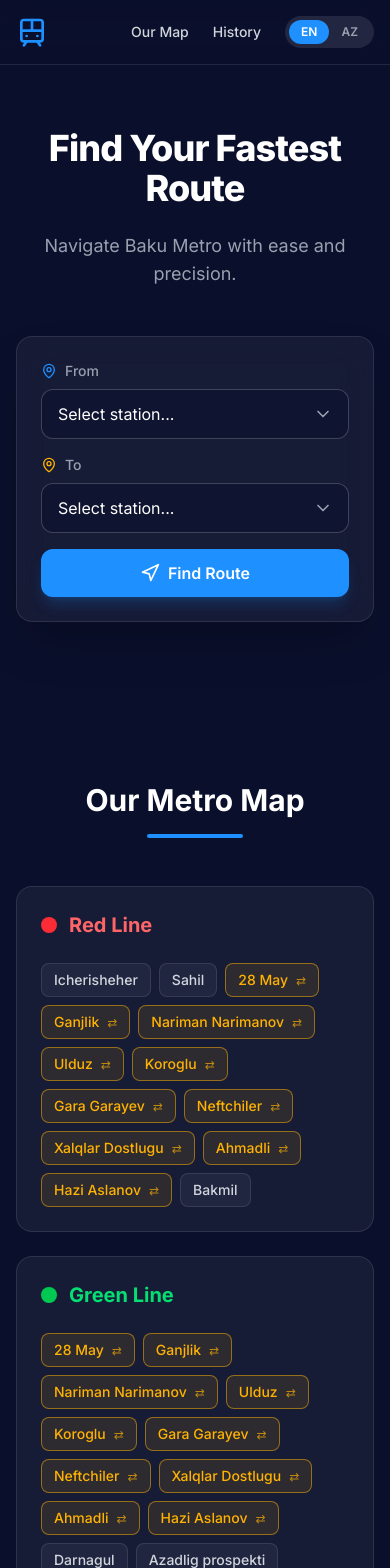
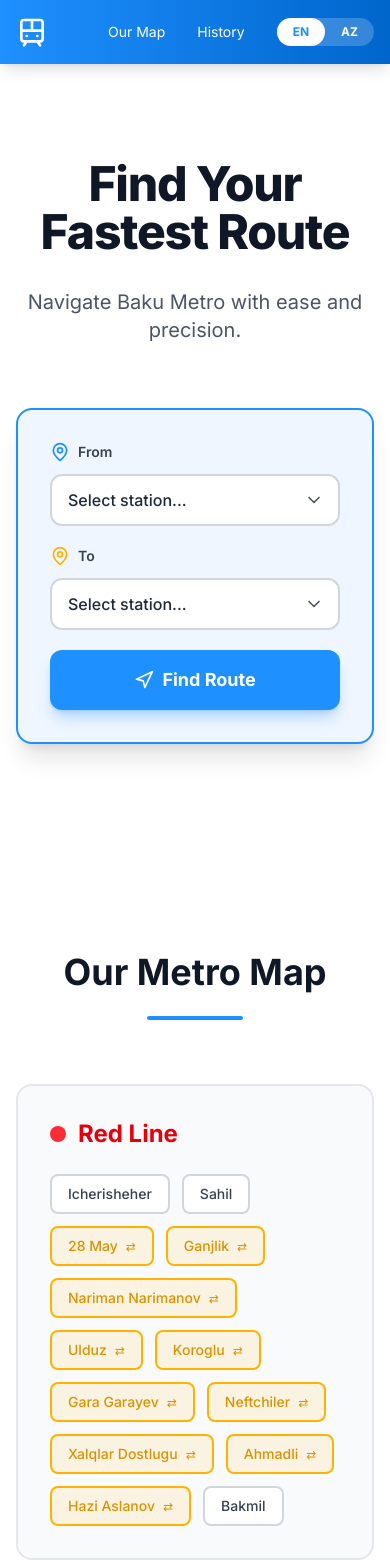
Before and after one commit to Rasul-annaghi/Metro-route-planner, a React (Vite) app: page / in a window 390 px wide. Shown: the top 1568 px of the page. Built offline with nearby package versions, Linux system fonts and the light colour scheme.

Commit message:
Initial Changes

```diff
--- a/src/App.tsx
+++ b/src/App.tsx
@@ -18,7 +18,7 @@ export default function App() {
 
   return (
     <LanguageProvider>
-      <div className="min-h-screen bg-[#0A0F2C] font-sans selection:bg-[#1E90FF]/30">
+      <div className="min-h-screen bg-white font-sans selection:bg-[#1E90FF]/30">
         <Navbar />
         <main>
           <Hero onRouteFound={handleRouteFound} />
@@ -28,7 +28,7 @@ export default function App() {
           <MetroMap />
           <History />
         </main>
-        <footer className="py-8 text-center text-gray-500 text-sm border-t border-white/10 mt-12">
+        <footer className="py-8 text-center text-gray-600 text-sm border-t border-gray-200 mt-12">
           &copy; {new Date().getFullYear()} Baku Metro Route Planner. All rights reserved.
         </footer>
       </div>
--- a/src/components/Hero.tsx
+++ b/src/components/Hero.tsx
@@ -39,35 +39,35 @@ export const Hero: React.FC<HeroProps> = ({ onRouteFound }) => {
 
   const renderOptions = (group: typeof stations) => {
     return group.map(s => (
-      <option key={s.id} value={s.id} className="bg-[#0A0F2C] text-white">
+      <option key={s.id} value={s.id} className="bg-white text-gray-800">
         {lang === 'en' ? s.nameEn : s.nameAz}
       </option>
     ));
   };
 
   return (
-    <section id="hero" className="pt-32 pb-20 px-4 sm:px-6 lg:px-8 max-w-7xl mx-auto min-h-[80vh] flex flex-col justify-center">
-      <div className="text-center max-w-3xl mx-auto mb-12">
-        <h1 className="text-4xl sm:text-5xl md:text-6xl font-extrabold text-white mb-6 tracking-tight">
+    <section id="hero" className="pt-40 pb-32 px-4 sm:px-6 lg:px-8 max-w-7xl mx-auto min-h-[90vh] flex flex-col justify-center relative">
+      <div className="text-center max-w-3xl mx-auto mb-16 relative z-10">
+        <h1 className="text-5xl sm:text-6xl md:text-7xl font-extrabold text-gray-900 mb-8 tracking-tight">
           {t.heroTitle}
         </h1>
-        <p className="text-lg sm:text-xl text-gray-400">
+        <p className="text-xl sm:text-2xl text-gray-600">
           {t.heroSubtitle}
         </p>
       </div>
 
-      <div className="max-w-4xl mx-auto w-full bg-white/5 backdrop-blur-lg border border-white/10 rounded-2xl p-6 sm:p-8 shadow-2xl">
-        <form onSubmit={handleSearch} className="flex flex-col md:flex-row gap-4 items-end">
+      <div className="max-w-4xl mx-auto w-full bg-blue-50 border-2 border-[#1E90FF] rounded-2xl p-8 sm:p-10 shadow-xl relative z-10">
+        <form onSubmit={handleSearch} className="flex flex-col md:flex-row gap-5 items-end">
           <div className="flex-1 w-full">
-            <label className="block text-sm font-medium text-gray-400 mb-2 flex items-center gap-2">
-              <MapPin className="w-4 h-4 text-[#1E90FF]" />
+            <label className="block text-sm font-semibold text-gray-700 mb-3 flex items-center gap-2">
+              <MapPin className="w-5 h-5 text-[#1E90FF]" />
               {t.fromLabel}
             </label>
             <div className="relative">
               <select
                 value={from}
                 onChange={(e) => setFrom(e.target.value)}
-                className="w-full bg-[#0A0F2C]/50 border border-white/20 rounded-xl px-4 py-3 text-white focus:outline-none focus:ring-2 focus:ring-[#1E90FF] focus:border-transparent transition-all appearance-none"
+                className="w-full bg-white border-2 border-gray-300 rounded-xl px-4 py-3 text-gray-800 focus:outline-none focus:ring-2 focus:ring-[#1E90FF] focus:border-transparent transition-all appearance-none font-medium"
                 required
               >
                 <option value="" disabled className="text-gray-500">{t.selectStation}</option>
@@ -75,20 +75,20 @@ export const Hero: React.FC<HeroProps> = ({ onRouteFound }) => {
                 <optgroup label={t.lineGreen}>{renderOptions(greenStations)}</optgroup>
                 <optgroup label={t.linePurple}>{renderOptions(purpleStations)}</optgroup>
               </select>
-              <ChevronDown className="absolute right-4 top-1/2 -translate-y-1/2 w-5 h-5 text-gray-400 pointer-events-none" />
+              <ChevronDown className="absolute right-4 top-1/2 -translate-y-1/2 w-5 h-5 text-gray-600 pointer-events-none" />
             </div>
           </div>
 
           <div className="flex-1 w-full">
-            <label className="block text-sm font-medium text-gray-400 mb-2 flex items-center gap-2">
-              <MapPin className="w-4 h-4 text-[#FFB300]" />
+            <label className="block text-sm font-semibold text-gray-700 mb-3 flex items-center gap-2">
+              <MapPin className="w-5 h-5 text-[#FFB300]" />
               {t.toLabel}
             </label>
             <div className="relative">
               <select
                 value={to}
                 onChange={(e) => setTo(e.target.value)}
-                className="w-full bg-[#0A0F2C]/50 border border-white/20 rounded-xl px-4 py-3 text-white focus:outline-none focus:ring-2 focus:ring-[#1E90FF] focus:border-transparent transition-all appearance-none"
+                className="w-full bg-white border-2 border-gray-300 rounded-xl px-4 py-3 text-gray-800 focus:outline-none focus:ring-2 focus:ring-[#1E90FF] focus:border-transparent transition-all appearance-none font-medium"
                 required
               >
                 <option value="" disabled className="text-gray-500">{t.selectStation}</option>
@@ -96,13 +96,13 @@ export const Hero: React.FC<HeroProps> = ({ onRouteFound }) => {
                 <optgroup label={t.lineGreen}>{renderOptions(greenStations)}</optgroup>
                 <optgroup label={t.linePurple}>{renderOptions(purpleStations)}</optgroup>
               </select>
-              <ChevronDown className="absolute right-4 top-1/2 -translate-y-1/2 w-5 h-5 text-gray-400 pointer-events-none" />
+              <ChevronDown className="absolute right-4 top-1/2 -translate-y-1/2 w-5 h-5 text-gray-600 pointer-events-none" />
             </div>
           </div>
 
           <button
             type="submit"
-            className="w-full md:w-auto bg-[#1E90FF] hover:bg-[#00D4FF] text-white font-semibold py-3 px-8 rounded-xl transition-all flex items-center justify-center gap-2 shadow-lg shadow-[#1E90FF]/20"
+            className="w-full md:w-auto bg-[#1E90FF] hover:bg-[#0066CC] text-white font-bold py-4 px-10 rounded-xl transition-all flex items-center justify-center gap-2 shadow-lg shadow-blue-400/40 text-lg"
           >
             <Navigation className="w-5 h-5" />
             {t.findRoute}
--- a/src/components/MetroMap.tsx
+++ b/src/components/MetroMap.tsx
@@ -9,19 +9,19 @@ export const MetroMap: React.FC = () => {
     const lineStations = stations.filter(s => s.lines.includes(line));
 
     return (
-      <div className="bg-white/5 border border-white/10 rounded-2xl p-6">
-        <h3 className={`text-xl font-bold mb-6 flex items-center gap-3 ${colorClass}`}>
+      <div className="bg-gray-50 border-2 border-gray-200 rounded-2xl p-8">
+        <h3 className={`text-2xl font-bold mb-6 flex items-center gap-3 ${colorClass}`}>
           <div className={`w-4 h-4 rounded-full ${bgClass}`}></div>
           {title}
         </h3>
-        <div className="flex flex-wrap gap-2">
+        <div className="flex flex-wrap gap-3">
           {lineStations.map(s => (
             <div
               key={s.id}
-              className={`px-3 py-1.5 rounded-lg text-sm font-medium border ${s.lines.length > 1 ? 'border-[#FFB300]/50 bg-[#FFB300]/10 text-[#FFB300]' : 'border-white/10 bg-white/5 text-gray-300'}`}
+              className={`px-4 py-2 rounded-lg text-sm font-medium border-2 transition-colors ${s.lines.length > 1 ? 'border-[#FFB300] bg-[#FFB300]/10 text-[#D99300] font-bold' : 'border-gray-300 bg-white text-gray-700 hover:border-gray-400'}`}
             >
               {lang === 'en' ? s.nameEn : s.nameAz}
-              {s.lines.length > 1 && <span className="ml-2 text-xs opacity-70">⇄</span>}
+              {s.lines.length > 1 && <span className="ml-2 text-xs">⇄</span>}
             </div>
           ))}
         </div>
@@ -31,22 +31,22 @@ export const MetroMap: React.FC = () => {
 
   return (
     <section id="map" className="py-20 px-4 sm:px-6 lg:px-8 max-w-7xl mx-auto">
-      <div className="text-center mb-12">
-        <h2 className="text-3xl sm:text-4xl font-bold text-white mb-4">{t.mapTitle}</h2>
+      <div className="text-center mb-16">
+        <h2 className="text-4xl sm:text-5xl font-bold text-gray-900 mb-6">{t.mapTitle}</h2>
         <div className="w-24 h-1 bg-[#1E90FF] mx-auto rounded-full"></div>
       </div>
 
-      <div className="grid grid-cols-1 md:grid-cols-2 gap-6">
-        {renderLine('red', t.lineRed, 'text-red-400', 'bg-red-500')}
-        {renderLine('green', t.lineGreen, 'text-green-400', 'bg-green-500')}
-        {renderLine('purple', t.linePurple, 'text-purple-400', 'bg-purple-500')}
+      <div className="grid grid-cols-1 md:grid-cols-2 gap-8">
+        {renderLine('red', t.lineRed, 'text-red-600', 'bg-red-500')}
+        {renderLine('green', t.lineGreen, 'text-green-600', 'bg-green-500')}
+        {renderLine('purple', t.linePurple, 'text-purple-600', 'bg-purple-500')}
 
-        <div className="bg-white/5 border border-white/10 rounded-2xl p-6 flex flex-col justify-center items-center text-center">
+        <div className="bg-blue-50 border-2 border-[#1E90FF] rounded-2xl p-8 flex flex-col justify-center items-center text-center">
           <div className="w-12 h-12 rounded-full bg-[#FFB300]/20 flex items-center justify-center mb-4">
             <span className="text-[#FFB300] text-xl">⇄</span>
           </div>
-          <h3 className="text-lg font-medium text-white mb-2">Transfer Stations</h3>
-          <p className="text-sm text-gray-400">
+          <h3 className="text-lg font-bold text-gray-900 mb-2">Transfer Stations</h3>
+          <p className="text-sm text-gray-600">
             Stations highlighted in amber indicate transfer points between different lines.
           </p>
         </div>
--- /dev/null
+++ b/src/components/MetroMapDetail.tsx
@@ -0,0 +1,94 @@
+import React from 'react';
+import { useLanguage } from '../context/LanguageContext';
+
+export const MetroMapDetail: React.FC = () => {
+  const { lang, t } = useLanguage();
+
+  return (
+    <div className="min-h-screen bg-white pt-24 pb-20 px-4 sm:px-6 lg:px-8">
+      <div className="max-w-6xl mx-auto">
+        <div className="text-center mb-12">
+          <h1 className="text-5xl font-bold text-gray-900 mb-4">{t.mapTitle}</h1>
+          <h2 className="text-2xl text-gray-600 mb-8">{t.mapSubtitle}</h2>
+          <div className="w-24 h-1 bg-[#1E90FF] mx-auto rounded-full"></div>
+        </div>
+
+        {/* Metro Map Image */}
+        <div className="mb-12 bg-black rounded-2xl overflow-hidden shadow-2xl">
+          <div className="p-12 flex items-center justify-center min-h-96">
+            <svg className="w-full h-auto max-h-96" viewBox="0 0 600 400" xmlns="http://www.w3.org/2000/svg">
+              {/* Red Line */}
+              <line x1="50" y1="200" x2="300" y2="150" stroke="#EF4444" strokeWidth="6" strokeLinecap="round"/>
+              <line x1="300" y1="150" x2="550" y2="100" stroke="#EF4444" strokeWidth="6" strokeLinecap="round"/>
+
+              {/* Green Line */}
+              <line x1="150" y1="300" x2="300" y2="150" stroke="#22C55E" strokeWidth="6" strokeLinecap="round"/>
+              <line x1="300" y1="150" x2="450" y2="250" stroke="#22C55E" strokeWidth="6" strokeLinecap="round"/>
+
+              {/* Purple Line */}
+              <line x1="300" y1="150" x2="300" y2="350" stroke="#A855F7" strokeWidth="6" strokeLinecap="round"/>
+
+              {/* Stations */}
+              <circle cx="50" cy="200" r="8" fill="#EF4444"/>
+              <circle cx="150" cy="180" r="8" fill="#EF4444"/>
+              <circle cx="250" cy="160" r="8" fill="#FFA500"/>
+              <circle cx="300" cy="150" r="10" fill="#FFB300"/>
+              <circle cx="350" cy="140" r="8" fill="#EF4444"/>
+              <circle cx="450" cy="120" r="8" fill="#EF4444"/>
+              <circle cx="550" cy="100" r="8" fill="#EF4444"/>
+
+              <circle cx="150" cy="300" r="8" fill="#22C55E"/>
+              <circle cx="200" cy="240" r="8" fill="#22C55E"/>
+              <circle cx="450" cy="250" r="8" fill="#22C55E"/>
+
+              <circle cx="300" cy="200" r="8" fill="#A855F7"/>
+              <circle cx="300" cy="280" r="8" fill="#A855F7"/>
+              <circle cx="300" cy="350" r="8" fill="#A855F7"/>
+
+              {/* Station Labels */}
+              <text x="50" y="225" fontSize="10" fill="#fff" textAnchor="middle">Icherisheher</text>
+              <text x="300" y="125" fontSize="10" fill="#fff" textAnchor="middle">Transfer</text>
+              <text x="550" y="85" fontSize="10" fill="#fff" textAnchor="middle">Hazi Aslanov</text>
+              <text x="150" y="325" fontSize="10" fill="#fff" textAnchor="middle">Inshaatchilar</text>
+              <text x="450" y="275" fontSize="10" fill="#fff" textAnchor="middle">Khatai</text>
+            </svg>
+          </div>
+        </div>
+
+        {/* Information Box */}
+        <div className="bg-gradient-to-r from-blue-50 to-white border-2 border-[#1E90FF] rounded-2xl p-10 shadow-lg mb-12">
+          <p className="text-gray-700 leading-relaxed text-lg mb-6">
+            {t.mapInfo}
+          </p>
+
+          {/* Lines Grid */}
+          <div className="grid grid-cols-1 md:grid-cols-3 gap-8 mt-10">
+            <div className="bg-white border-2 border-red-300 rounded-xl p-6">
+              <div className="flex items-center gap-3 mb-3">
+                <div className="w-4 h-4 rounded-full bg-red-500"></div>
+                <h3 className="text-lg font-bold text-red-600">{t.lineRed}</h3>
+              </div>
+              <p className="text-sm text-gray-600">27 stations across main corridor</p>
+            </div>
+
+            <div className="bg-white border-2 border-green-300 rounded-xl p-6">
+              <div className="flex items-center gap-3 mb-3">
+                <div className="w-4 h-4 rounded-full bg-green-500"></div>
+                <h3 className="text-lg font-bold text-green-600">{t.lineGreen}</h3>
+              </div>
+              <p className="text-sm text-gray-600">Branch line connecting east zones</p>
+            </div>
+
+            <div className="bg-white border-2 border-purple-300 rounded-xl p-6">
+              <div className="flex items-center gap-3 mb-3">
+                <div className="w-4 h-4 rounded-full bg-purple-500"></div>
+                <h3 className="text-lg font-bold text-purple-600">{t.linePurple}</h3>
+              </div>
+              <p className="text-sm text-gray-600">Recent expansion connecting north areas</p>
+            </div>
+          </div>
+        </div>
+      </div>
+    </div>
+  );
+};
--- a/src/components/Navbar.tsx
+++ b/src/components/Navbar.tsx
@@ -14,32 +14,35 @@ export const Navbar: React.FC = () => {
   };
 
   return (
-    <nav className="fixed top-0 left-0 right-0 z-50 bg-[#0A0F2C]/80 backdrop-blur-md border-b border-white/10">
+    <nav className="fixed top-0 left-0 right-0 z-50 bg-gradient-to-r from-[#1E90FF] to-[#0066CC] shadow-lg">
       <div className="max-w-7xl mx-auto px-4 sm:px-6 lg:px-8">
         <div className="flex items-center justify-between h-16">
-          <div className="flex items-center gap-2 cursor-pointer" onClick={(e) => handleScroll(e as any, 'hero')}>
-            <Train className="w-8 h-8 text-[#1E90FF]" />
-            <span className="text-white font-bold text-xl tracking-tight hidden sm:block">Baku Metro</span>
+          <div className="flex items-center gap-3 cursor-pointer" onClick={(e) => handleScroll(e as any, 'hero')}>
+            <Train className="w-8 h-8 text-white" />
+            <div className="hidden sm:block">
+              <div className="text-white font-bold text-sm leading-tight">Baku City Metro</div>
+              <div className="text-white/80 text-xs">Route Planner</div>
+            </div>
           </div>
 
-          <div className="flex items-center gap-6">
-            <a href="#map" onClick={(e) => handleScroll(e, 'map')} className="text-gray-300 hover:text-white transition-colors text-sm font-medium">
+          <div className="flex items-center gap-8">
+            <a href="#map" onClick={(e) => handleScroll(e, 'map')} className="text-white hover:text-blue-100 transition-colors text-sm font-semibold\">
               {t.navMap}
             </a>
-            <a href="#history" onClick={(e) => handleScroll(e, 'history')} className="text-gray-300 hover:text-white transition-colors text-sm font-medium">
+            <a href="#history" onClick={(e) => handleScroll(e, 'history')} className="text-white hover:text-blue-100 transition-colors text-sm font-semibold\">
               {t.navHistory}
             </a>
 
-            <div className="flex items-center bg-white/10 rounded-full p-1">
+            <div className="flex items-center bg-white/20 rounded-full p-1\">
               <button
                 onClick={() => setLang('en')}
-                className={`px-3 py-1 rounded-full text-xs font-semibold transition-colors ${lang === 'en' ? 'bg-[#1E90FF] text-white' : 'text-gray-400 hover:text-white'}`}
+                className={`px-4 py-1.5 rounded-full text-xs font-bold transition-colors ${lang === 'en' ? 'bg-white text-[#1E90FF]' : 'text-white hover:bg-white/30'}`}
               >
                 EN
               </button>
               <button
                 onClick={() => setLang('az')}
-                className={`px-3 py-1 rounded-full text-xs font-semibold transition-colors ${lang === 'az' ? 'bg-[#1E90FF] text-white' : 'text-gray-400 hover:text-white'}`}
+                className={`px-4 py-1.5 rounded-full text-xs font-bold transition-colors ${lang === 'az' ? 'bg-white text-[#1E90FF]' : 'text-white hover:bg-white/30'}`}
               >
                 AZ
               </button>
--- a/src/i18n/strings.ts
+++ b/src/i18n/strings.ts
@@ -17,6 +17,8 @@ export const strings = {
     sameStationError: 'Start and destination cannot be the same.',
     noRouteError: 'No route found between these stations.',
     mapTitle: 'Our Metro Map',
+    mapSubtitle: 'Baku Metro System Overview',
+    mapInfo: 'The Baku Metro is an underground rapid transit system in Baku, capital of Azerbaijan. It consists of 3 lines and 27 stations spanning 40.7 km in total length. The system was first opened on November 6, 1967, making it the 5th rapid transit system in the Soviet Union.',
     historyTitle: 'History of Baku Metro',
     historyText1: 'The Baku Metro opened on November 6, 1967, becoming the 5th rapid transit system in the Soviet Union. It features deep-level stations with ornate decorations, blending traditional Azerbaijani national motifs with Soviet ideology.',
     historyText2: 'Today, it spans over 40 kilometers with 27 stations across three lines: Red, Green, and Purple. It remains the most affordable and reliable public transport in the city, serving hundreds of thousands of passengers daily.',
@@ -41,6 +43,8 @@ export const strings = {
     sameStationError: 'Başlanğıc və təyinat stansiyası eyni ola bilməz.',
     noRouteError: 'Bu stansiyalar arasında marşrut tapılmadı.',
     mapTitle: 'Metro Xəritəmiz',
+    mapSubtitle: 'Bakı Metropoliteninin Ümumi Xəritəsi',
+    mapInfo: 'Bakı Metropoliteni Azərbaycanın paytaxtı Bakı şəhərində yeraltı xətləri birləşdirən nəqliyyat sistemidir. O, Türk, İslam ölkələri və Yaxın Şərqin ilk metro nəqliyyatıdır. Metropoliten ümumi uzunluğu 40.7 km olan 3 xətdən, 27 stansiyadan ibarətdir. Stansiyaların yeddisi böyük dərinlikdə yerləşir. 1967-ci il noyabrın 6-da Bakı şəhərində metropolitenin 5 stansiyası istismara verilir.',
     historyTitle: 'Bakı Metropoliteninin Tarixi',
     historyText1: 'Bakı Metropoliteni 6 noyabr 1967-ci ildə açılmış və Sovet İttifaqında 5-ci sürətli tranzit sistemi olmuşdur. O, ənənəvi Azərbaycan milli motivlərini Sovet ideologiyası ilə birləşdirən bəzəkli dərin stansiyaları ilə seçilir.',
     historyText2: 'Bu gün o, Qırmızı, Yaşıl və Bənövşəyi olmaqla üç xətt üzrə 27 stansiya ilə 40 kilometrdən çox məsafəni əhatə edir. Hər gün yüz minlərlə sərnişinə xidmət edərək şəhərin ən sərfəli və etibarlı ictimai nəqliyyatı olaraq qalır.',
```
Also changed, not shown: src/components/History.tsx (+4 -4 lines), src/components/RouteResult.tsx (+23 -23 lines), 1 other file (tests, documents, lock files or other folders).
